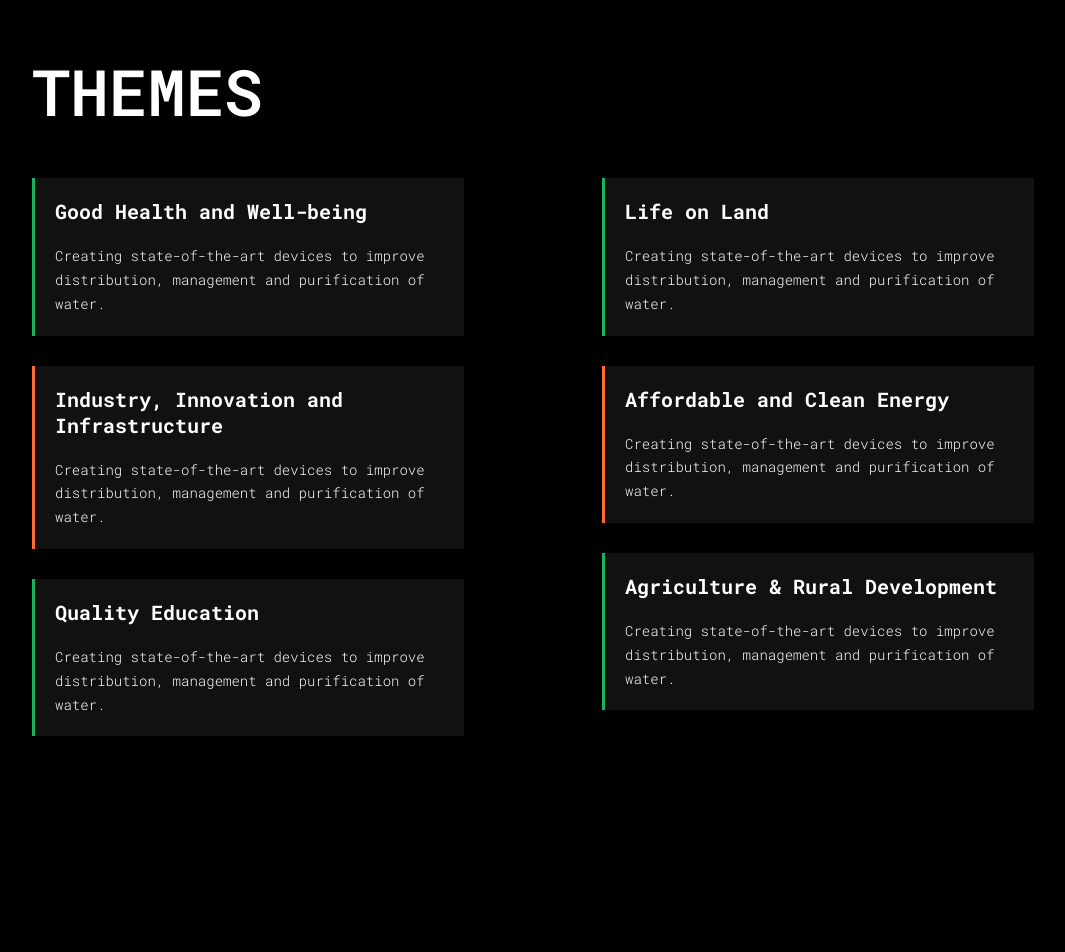
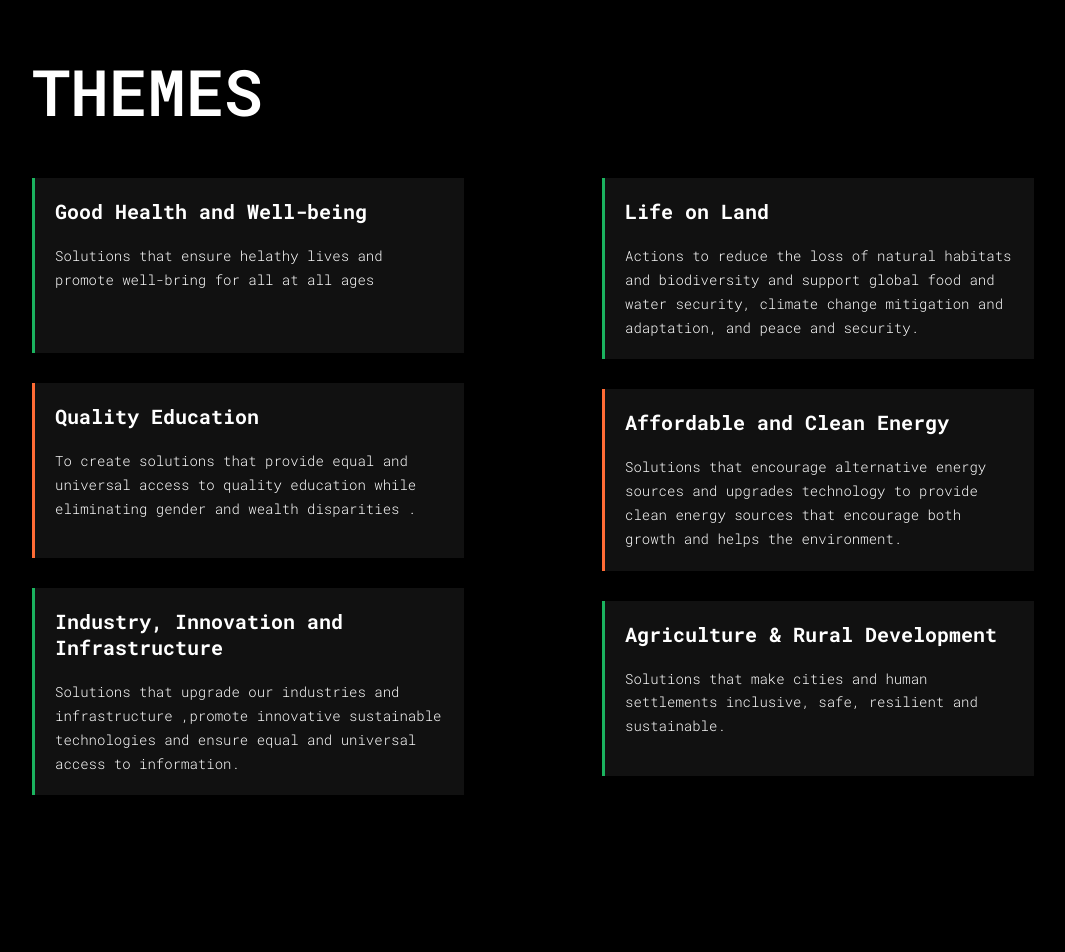
Before and after one commit to blessey15/hack21, a Django app: page / in a window 1280 px wide. Shown: the part 4250-5202 px from the top of the page, without its empty margins (53-1118 px from the left). Run offline with Django 3.2, Linux system fonts and the light colour scheme; some libraries are stand-ins or nearby versions; some web fonts are replaced.

Commit message:
problem statements added

```diff
--- a/templates/index.html
+++ b/templates/index.html
@@ -89,6 +89,13 @@
           border: none;
         }
       }
+
+    .scheduler__container {
+        padding: 2rem;
+        width: 80%;
+        background-color: #111111;
+        min-height: 175px;
+    }
     </style>
   </head>
   <body>
@@ -436,7 +443,15 @@
                   <div class="scheduler__container">
                     <h4 class="scheduler__heading">Good Health and Well-being</h4>
                     <p class="scheduler__body">
-                      <span class="scheduler__body--main">Creating state-of-the-art devices to improve distribution, management and purification of water.</span>
+                      <span class="scheduler__body--main">Solutions that ensure helathy lives and promote well-bring for all at all ages</span>
+                      <!-- <span class="scheduler__body--time">9.00 to 9.45</span> -->
+                    </p>
+                  </div>
+
+                  <div class="scheduler__container">
+                    <h4 class="scheduler__heading">Quality Education</h4>
+                    <p class="scheduler__body">
+                      <span class="scheduler__body--main">To create solutions that provide equal and universal access to quality education while eliminating gender and wealth disparities .</span>
                       <!-- <span class="scheduler__body--time">9.00 to 9.45</span> -->
                     </p>
                   </div>
@@ -444,18 +459,12 @@
                   <div class="scheduler__container">
                     <h4 class="scheduler__heading">Industry, Innovation and Infrastructure</h4>
                     <p class="scheduler__body">
-                      <span class="scheduler__body--main">Creating state-of-the-art devices to improve distribution, management and purification of water.</span>
+                      <span class="scheduler__body--main">Solutions that upgrade our industries and infrastructure ,promote innovative sustainable technologies and ensure equal and universal access to information.</span>
                       <!-- <span class="scheduler__body--time">9.00 to 9.45</span> -->
                     </p>
                   </div>
 
-                  <div class="scheduler__container">
-                    <h4 class="scheduler__heading">Quality Education</h4>
-                    <p class="scheduler__body">
-                      <span class="scheduler__body--main">Creating state-of-the-art devices to improve distribution, management and purification of water.</span>
-                      <!-- <span class="scheduler__body--time">9.00 to 9.45</span> -->
-                    </p>
-                  </div>
+
                 </div>
               </div>
 
@@ -466,7 +475,7 @@
                   <div class="scheduler__container">
                     <h4 class="scheduler__heading">Life on Land</h4>
                     <p class="scheduler__body">
-                      <span class="scheduler__body--main">Creating state-of-the-art devices to improve distribution, management and purification of water.</span>
+                      <span class="scheduler__body--main">Actions to reduce the loss of natural habitats and biodiversity  and support global food and water security, climate change mitigation and adaptation, and peace and security.</span>
                       <!-- <span class="scheduler__body--time">9.00 to 9.45</span> -->
                     </p>
                   </div>
@@ -474,7 +483,7 @@
                   <div class="scheduler__container">
                     <h4 class="scheduler__heading">Affordable and Clean Energy</h4>
                     <p class="scheduler__body">
-                      <span class="scheduler__body--main">Creating state-of-the-art devices to improve distribution, management and purification of water.</span>
+                      <span class="scheduler__body--main">Solutions that  encourage alternative energy sources  and upgrades  technology to provide clean energy sources that  encourage both growth and helps the environment.</span>
                       <!-- <span class="scheduler__body--time">9.00 to 9.45</span> -->
                     </p>
                   </div>
@@ -482,7 +491,7 @@
                   <div class="scheduler__container">
                     <h4 class="scheduler__heading">Agriculture & Rural Development</h4>
                     <p class="scheduler__body">
-                      <span class="scheduler__body--main">Creating state-of-the-art devices to improve distribution, management and purification of water.</span>
+                      <span class="scheduler__body--main">Solutions that make cities and human settlements inclusive, safe, resilient and sustainable.</span>
                       <!-- <span class="scheduler__body--time">9.00 to 9.45</span> -->
                     </p>
                   </div>
```
